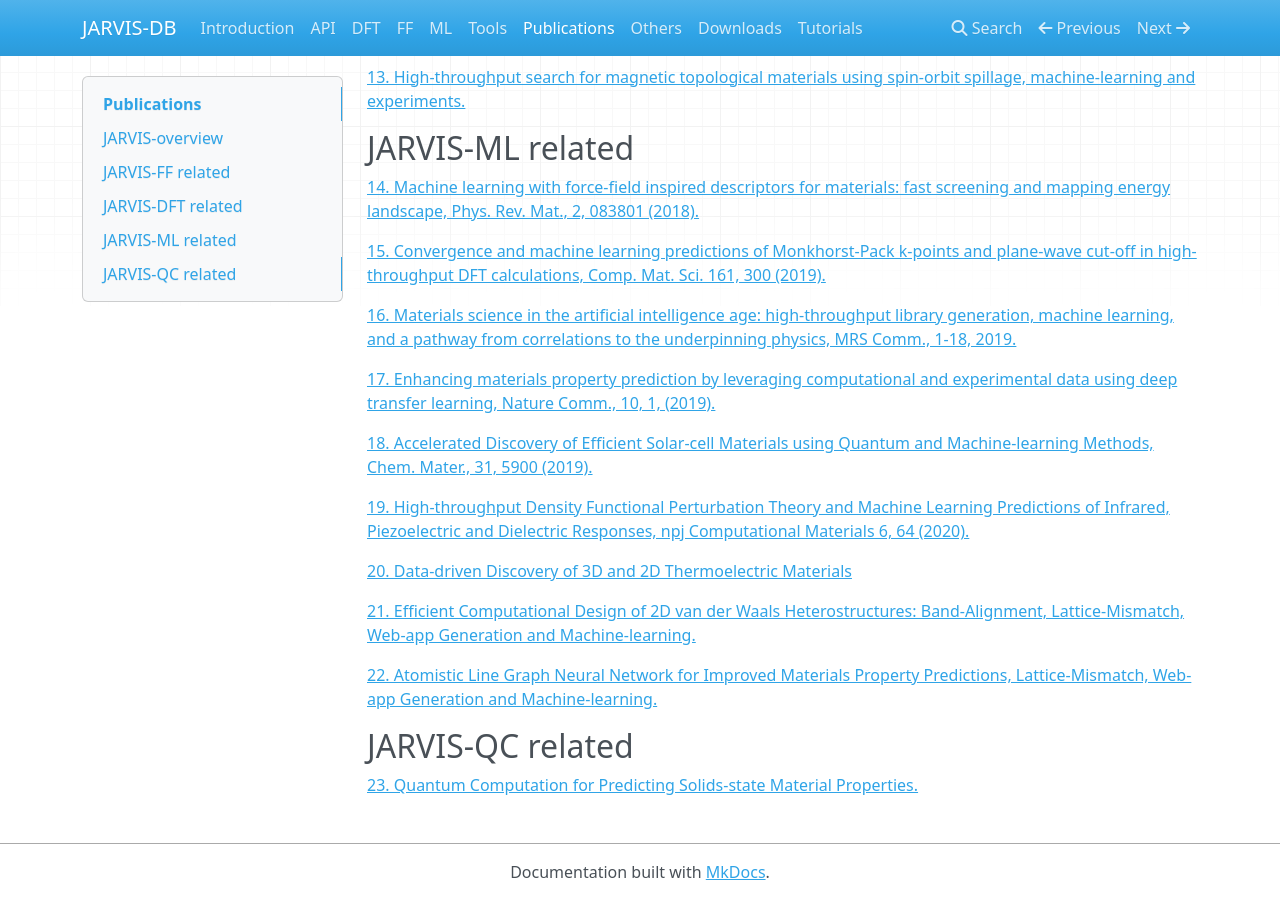
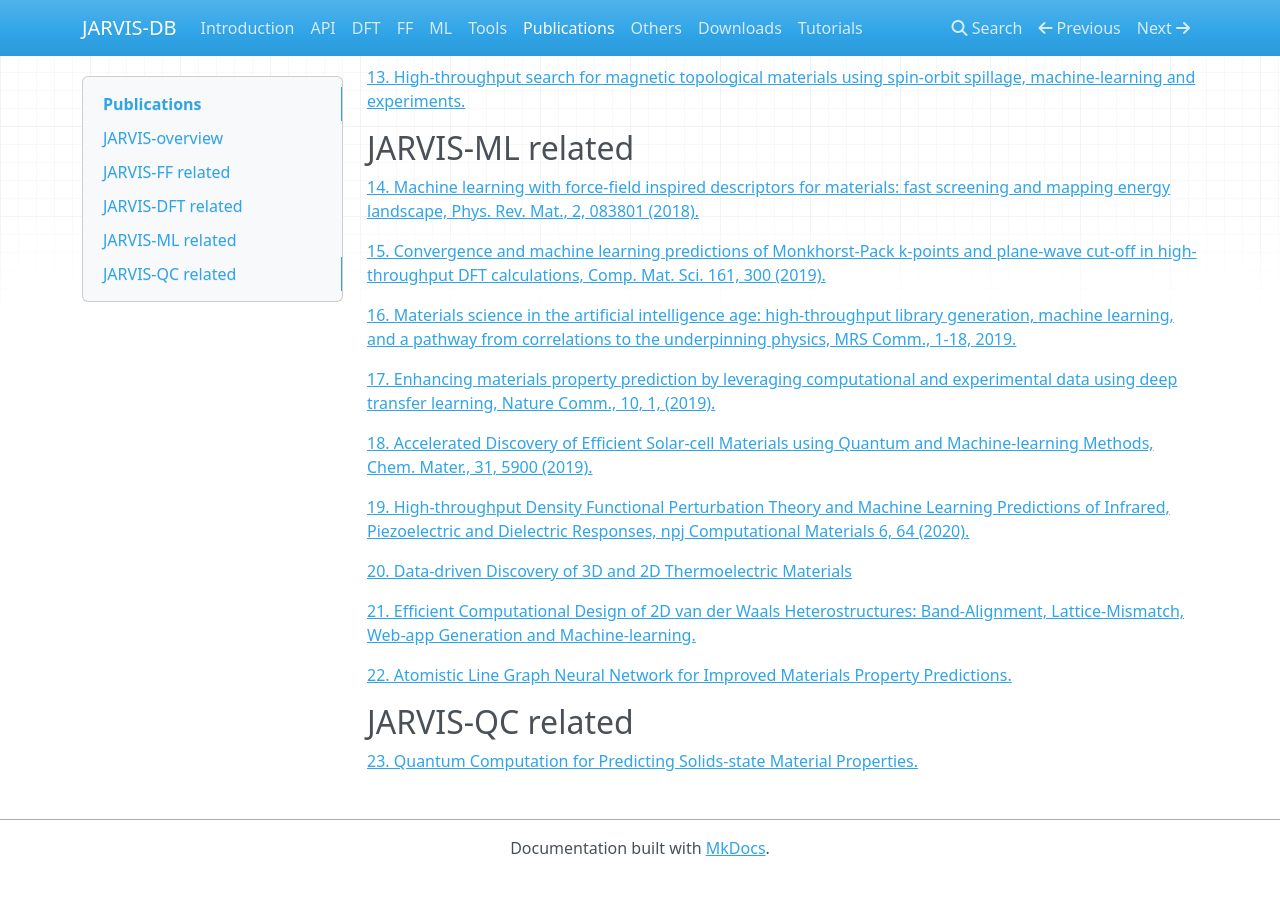
Before and after one commit to JARVIS-Materials-Design/dbdocs, an MkDocs documentation site: the page built from docs/publications.md, in a window 1280 px wide and 900 px high, scrolled down 881 px. Built offline with MkDocs 1.6.1, drawn with Linux system fonts in a browser that asks for light colours; nearby versions of some CDN libraries; after the commit the page ends 1757 px from its top, so only the background shows below that.

Commit message:
Update publications.md

```diff
--- a/docs/publications.md
+++ b/docs/publications.md
@@ -46,7 +46,7 @@
 
 [21. Efficient Computational Design of 2D van der Waals Heterostructures: Band-Alignment, Lattice-Mismatch, Web-app Generation and Machine-learning.](https://arxiv.org/abs/2004.03025)
 
-[22. Atomistic Line Graph Neural Network for Improved Materials Property Predictions, Lattice-Mismatch, Web-app Generation and Machine-learning.](https://arxiv.org/abs/2106.01829)
+[22. Atomistic Line Graph Neural Network for Improved Materials Property Predictions.](https://arxiv.org/abs/2106.01829)
 
 ## JARVIS-QC related
 [23. Quantum Computation for Predicting Solids-state Material Properties.](https://arxiv.org/abs/2102.11452)
```
